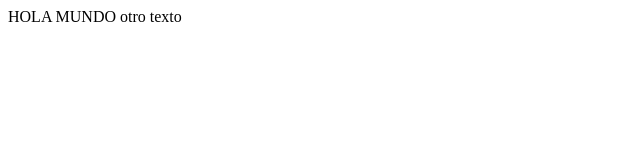
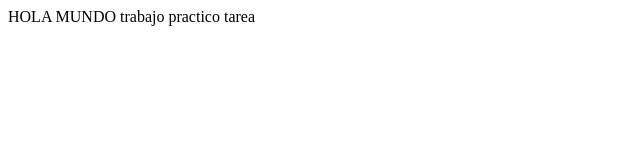
Before and after one commit to David12L/examen, a plain HTML site: page index.html in a window 1280 px wide. Shown: the full height of the page, 0-640 px from the left. Drawn offline with Linux system fonts and the light colour scheme.

Commit message:
primera modificacion

```diff
--- a/index.html
+++ b/index.html
@@ -9,6 +9,6 @@
 <body>
     HOLA MUNDO
 
-    otro texto
+    trabajo practico tarea
 </body>
 </html>
```
